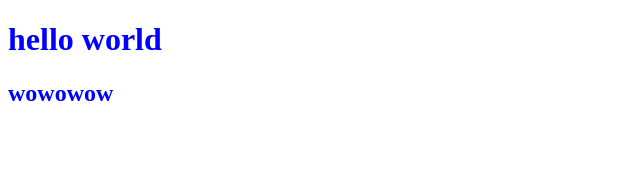
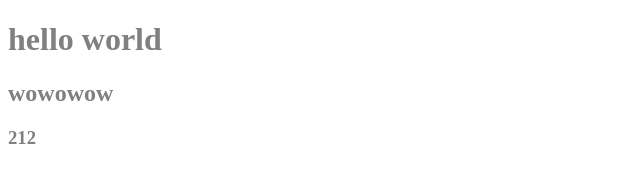
Before and after one commit to VelikiyVladimir/mylessons, a plain HTML site: page index.html in a window 1280 px wide. Shown: the whole page, without its empty margins (0-640 px from the left). Drawn offline with Linux system fonts and the light colour scheme.

Commit message:
first commit

```diff
--- a/css/style.css
+++ b/css/style.css
@@ -1,3 +1,3 @@
 body {
-    color: blue;
+    color: gray;
 }
--- a/index.html
+++ b/index.html
@@ -11,5 +11,6 @@
 <body>
     <h1>hello world</h1>
     <h2>wowowow</h2>
+    <h3>212</h3>
 </body>
 </html>
```
Also changed, not shown: 1 other file.
